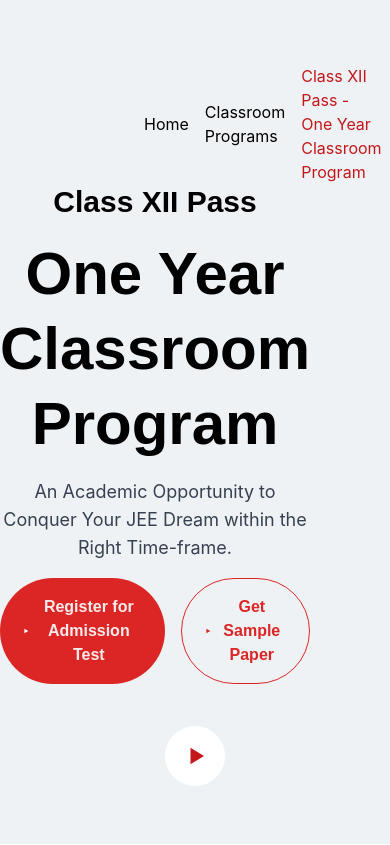
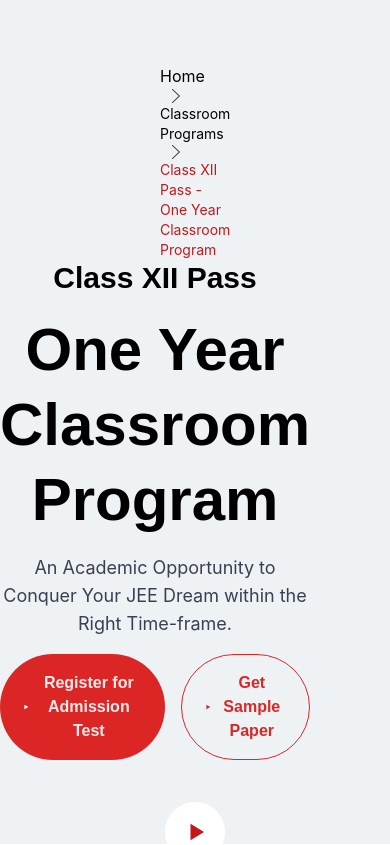
Before and after one commit to aditya-2k23/FITJEE, a Next.js app: page / in a window 390 px wide. Shown: the top 845 px of the page. Built offline with nearby package versions, Linux system fonts and the light colour scheme.

Commit message:
Refactor BreadCrumbs component for improved layout and responsiveness

```diff
--- a/components/BreadCrumbs.js
+++ b/components/BreadCrumbs.js
@@ -22,8 +22,8 @@ const ArrowIcon = () => (
 
 const BreadCrumbs = () => {
   return (
-    <div className="container">
-      <div className="flex items-center flex-row">
+    <div className="container mx-auto px-4">
+      <div className="flex items-center flex-wrap text-sm sm:text-base">
         <Link className="text-base" href="/">
           Home
         </Link>
```
